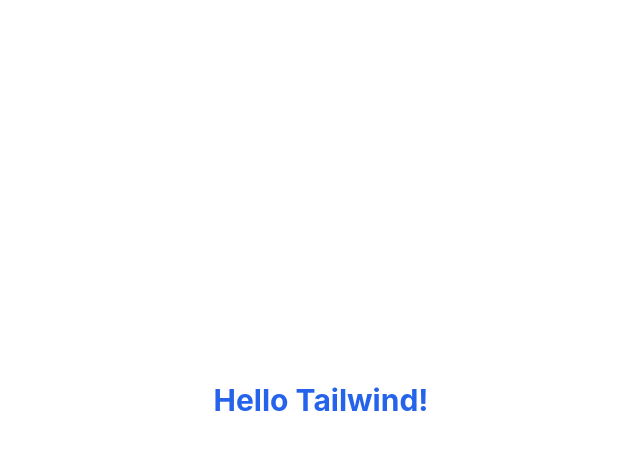
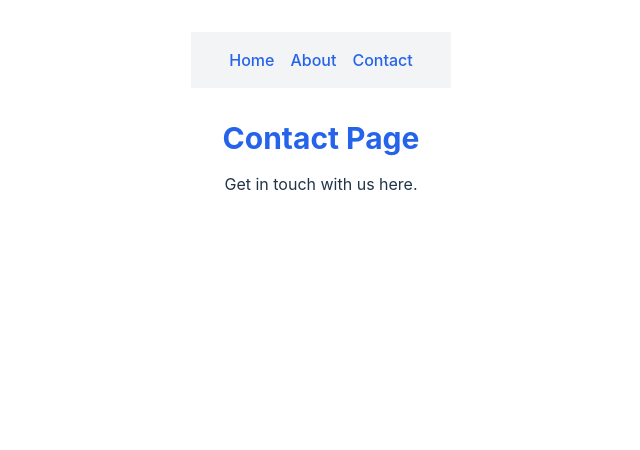
Before and after one commit to 0xRasmp/chrome-extension-dashboard, a React (Vite) app: page /contact in a window 1280 px wide. Shown: the top 450 px of the page, without its empty margins (319-959 px from the left). Built offline with nearby package versions, Linux system fonts and the light colour scheme.

Commit message:
improved the boilerplate to include react-router-dom

```diff
--- a/package.json
+++ b/package.json
@@ -11,7 +11,8 @@
   },
   "dependencies": {
     "react": "^18.3.1",
-    "react-dom": "^18.3.1"
+    "react-dom": "^18.3.1",
+    "react-router-dom": "^7.2.0"
   },
   "devDependencies": {
     "@eslint/js": "^9.17.0",
--- a/src/App.tsx
+++ b/src/App.tsx
@@ -1,15 +1,47 @@
-import { useState } from 'react'
-import reactLogo from './assets/react.svg'
-import viteLogo from '/vite.svg'
-import './App.css'
+
+
+
+import { BrowserRouter as Router, Routes, Route, Link } from "react-router-dom"
+import "./App.css"
+import Home from "./pages/home/index"
+import About from "./pages/about/index"
+import Contact from "./pages/contact/index"
 
 function App() {
   return (
-    <div className="p-4 text-center">
-      <h1 className="text-3xl font-bold text-blue-600">
-        Hello Tailwind!
-      </h1>
-    </div>
+    <Router>
+      <div className="min-h-screen">
+        {/* Navigation */}
+        <nav className="bg-gray-100 p-4">
+          <ul className="flex space-x-4 justify-center">
+            <li>
+              <Link to="/" className="text-blue-600 hover:underline">
+                Home
+              </Link>
+            </li>
+            <li>
+              <Link to="/about" className="text-blue-600 hover:underline">
+                About
+              </Link>
+            </li>
+            <li>
+              <Link to="/contact" className="text-blue-600 hover:underline">
+                Contact
+              </Link>
+            </li>
+          </ul>
+        </nav>
+
+        {/* Page Content */}
+        <main className="container mx-auto p-4">
+          <Routes>
+            <Route path="/" element={<Home />} />
+            <Route path="/about" element={<About />} />
+            <Route path="/contact" element={<Contact />} />
+          </Routes>
+        </main>
+      </div>
+    </Router>
   )
 }
 
--- /dev/null
+++ b/src/pages/about/index.tsx
@@ -0,0 +1,8 @@
+export default function About() {
+    return (
+      <div className="p-4 text-center">
+        <h1 className="text-3xl font-bold text-blue-600">About Page</h1>
+        <p className="mt-4">This is the about page of our application.</p>
+      </div>
+    )
+  }
--- /dev/null
+++ b/src/pages/contact/index.tsx
@@ -0,0 +1,8 @@
+export default function Contact() {
+    return (
+      <div className="p-4 text-center">
+        <h1 className="text-3xl font-bold text-blue-600">Contact Page</h1>
+        <p className="mt-4">Get in touch with us here.</p>
+      </div>
+    )
+  }
--- /dev/null
+++ b/src/pages/home/index.tsx
@@ -0,0 +1,8 @@
+export default function () {
+    return (
+        <div className="p-4 text-center">
+            <h1 className="text-3xl font-bold text-blue-600">Contact Page</h1>
+            <p className="mt-4">Get in touch with us here.</p>
+        </div>
+    )
+}
```
Also changed, not shown: 1 other file (tests, documents, lock files or other folders).
